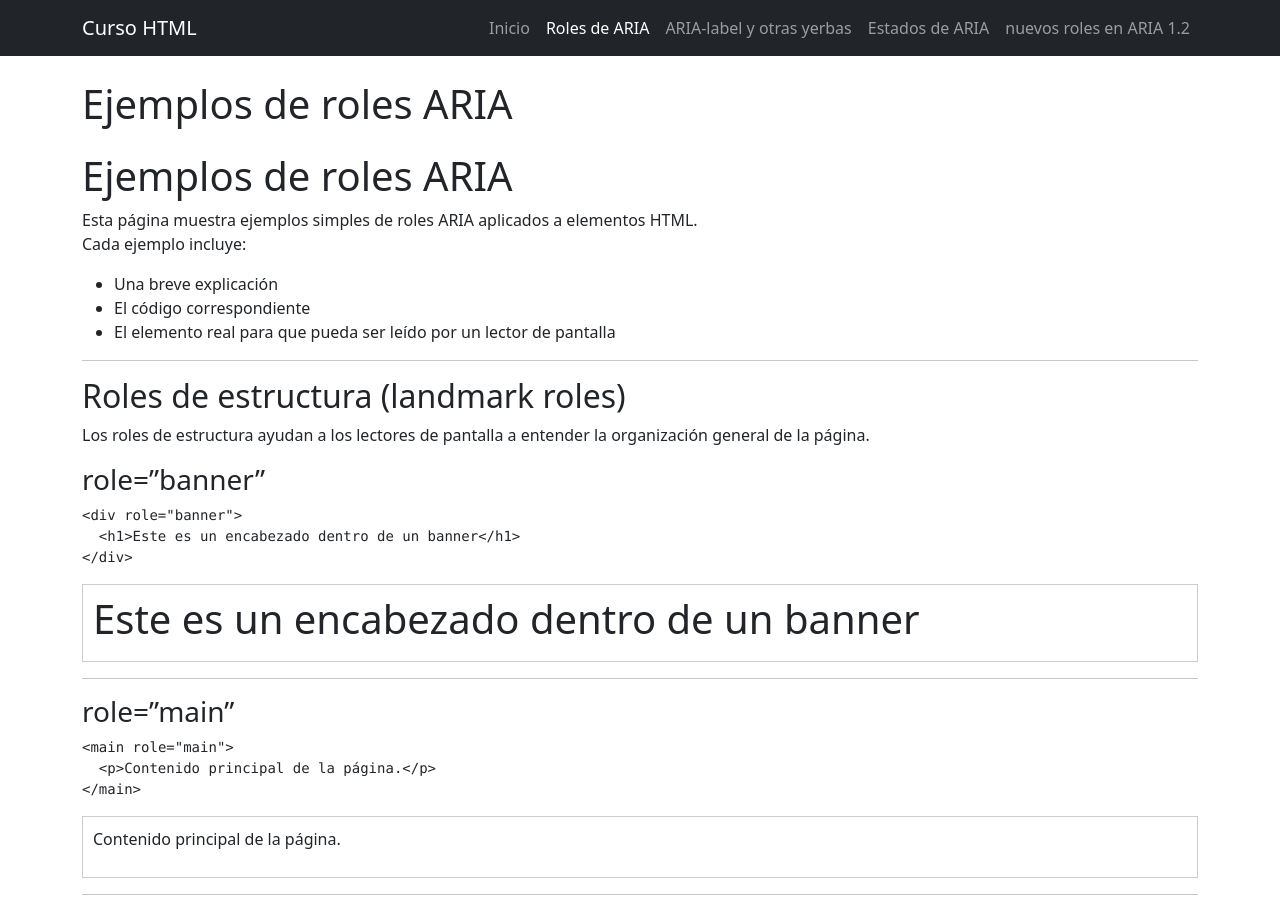
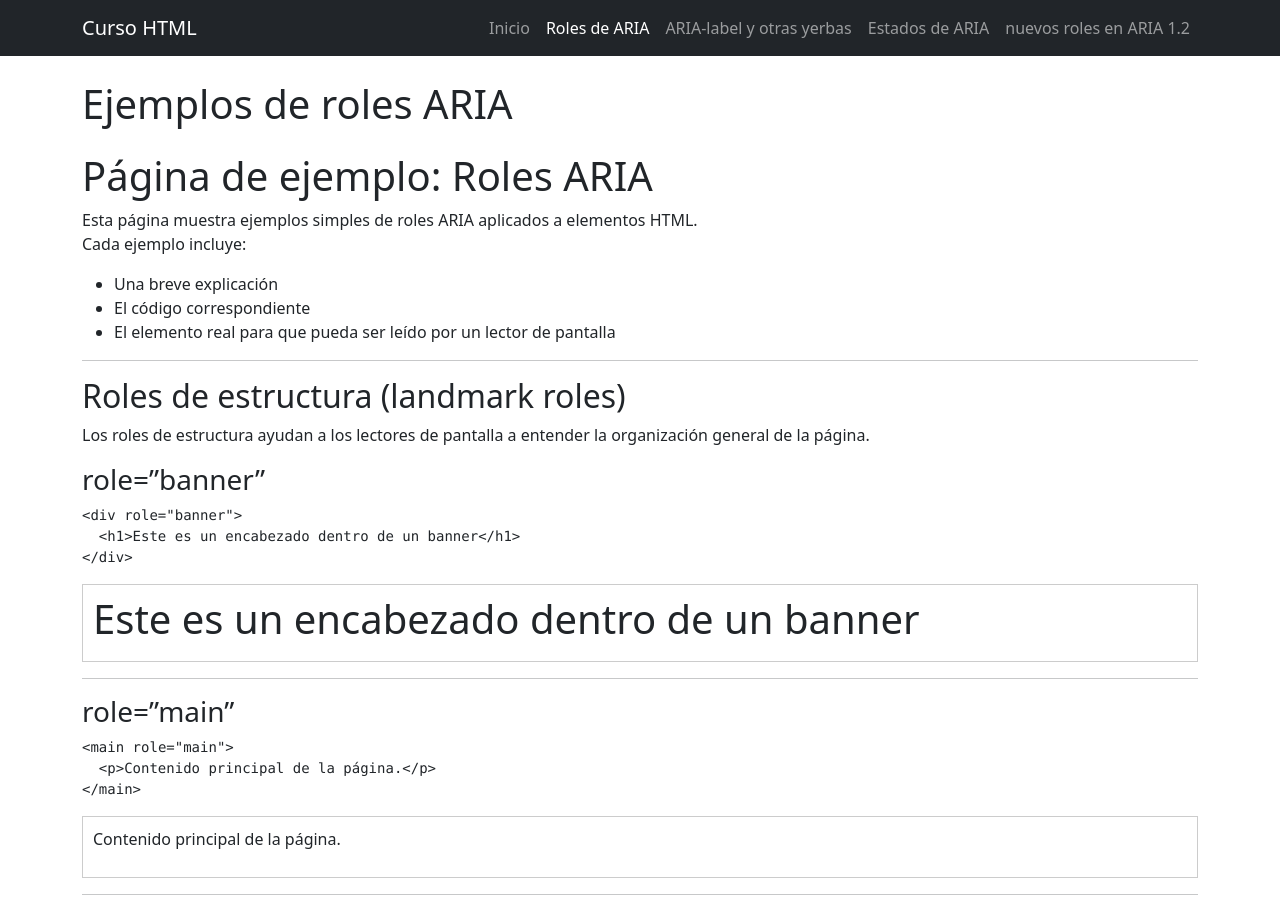
Before and after one commit to IlunionAccesibilidad/onceacweb, a Jekyll site: the page built from aria-roles.md, in a window 1280 px wide and 900 px high. Built offline with Jekyll 4.4.1, drawn with Linux system fonts in a browser that asks for light colours; a style sheet for code colours, icons or effects is not loaded.

Commit message:
fix: standardize H1 heading format in aria-roles page
- Change H1 from 'Ejemplos de roles ARIA' to 'Página de ejemplo: Roles ARIA'
- Makes it consistent with aria-labels.md and aria-states.md structure
- Fixes duplicated H1 heading accessibility issue

Fixes #1

```diff
--- a/aria-roles.md
+++ b/aria-roles.md
@@ -10,7 +10,7 @@ permalink: /aria-roles
   que los roles se interpreten correctamente por lectores de pantalla.
 -->
 
-# Ejemplos de roles ARIA
+# Página de ejemplo: Roles ARIA
 
 Esta página muestra ejemplos simples de roles ARIA aplicados a elementos HTML.
 Cada ejemplo incluye:
```
